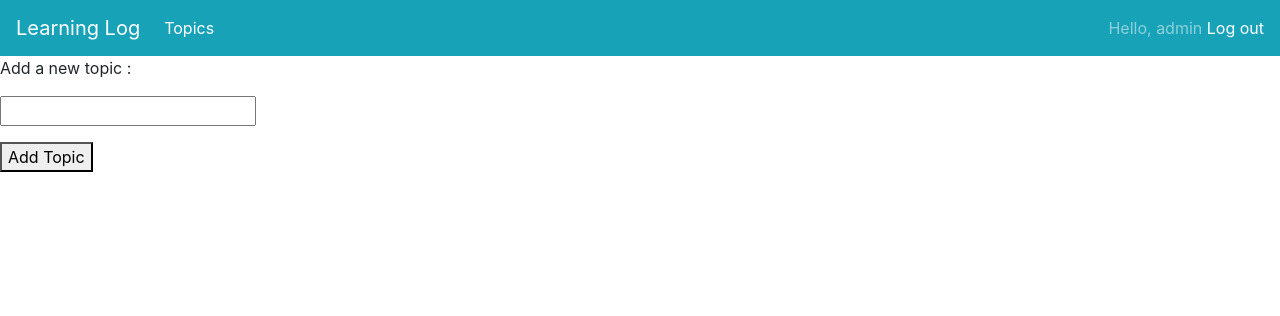
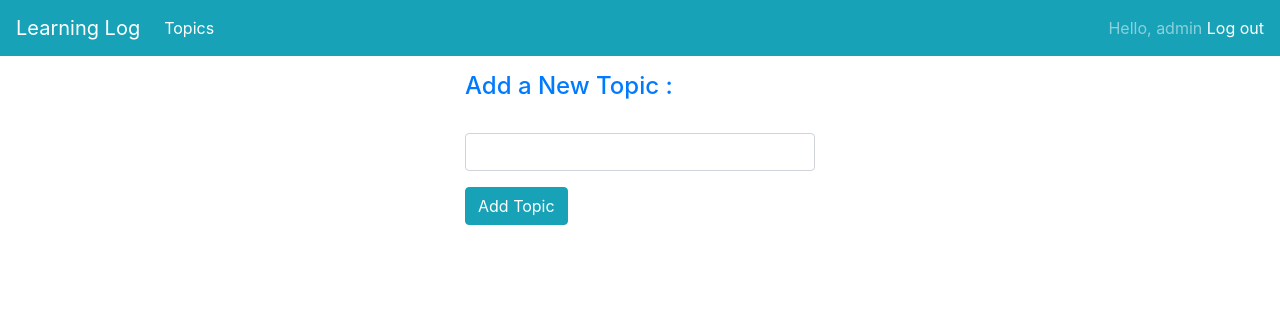
Before and after one commit to Mohammadhussain257/learning_log, a Django app: page /new_topic/ in a window 1280 px wide. Shown: the top 316 px of the page. Run offline with Django 3.2, Linux system fonts and the light colour scheme; a user stored in the database is signed in; some libraries are stand-ins or nearby versions.

Commit message:
topic and logout page styling

```diff
--- a/templates/new_topic.html
+++ b/templates/new_topic.html
@@ -1,9 +1,18 @@
 {% extends 'base.html' %}
+{% load bootstrap4 %}
 {% block content %}
-    <p>Add a new topic : </p>
-    <form action="{% url 'learning_logs:new_topic' %}" method="post">
-    {% csrf_token %}
-        {{ form.as_p }}
-    <button name="submit">Add Topic</button>
-    </form>
+    <div class="container mt-3">
+    <div class=" row">
+        <div class="offset-4"></div>
+        <div class="col-4">
+            <h4 class="text-primary">Add a New Topic : </h4>
+            <form action="{% url 'learning_logs:new_topic' %}" method="post" class="form">
+            {% csrf_token %}
+                {% bootstrap_form form %}
+            <button name="submit" class="btn btn-info">Add Topic</button>
+            </form>
+        </div>
+        <div class="offset-4"></div>
+    </div>
+    </div>
 {% endblock content %}
```
Also changed, not shown: templates/registration/logged_out.html (+6 -1 lines), db.sqlite3.
